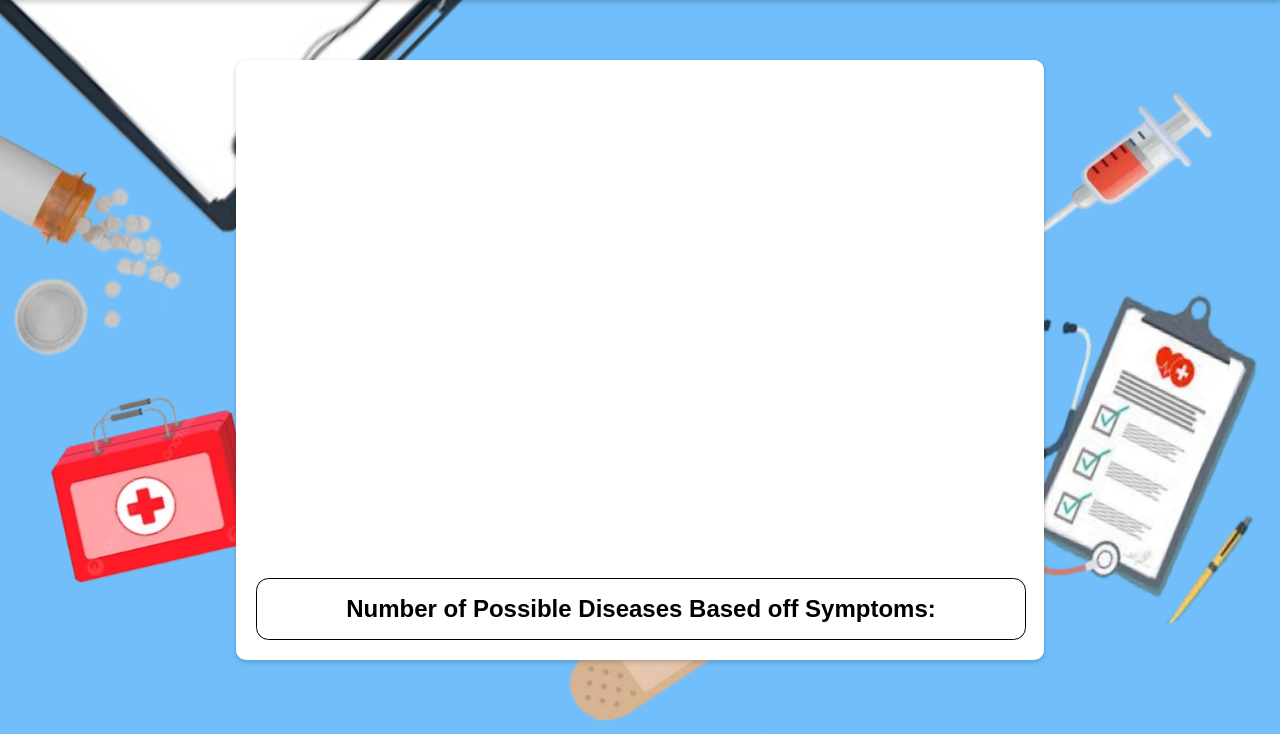
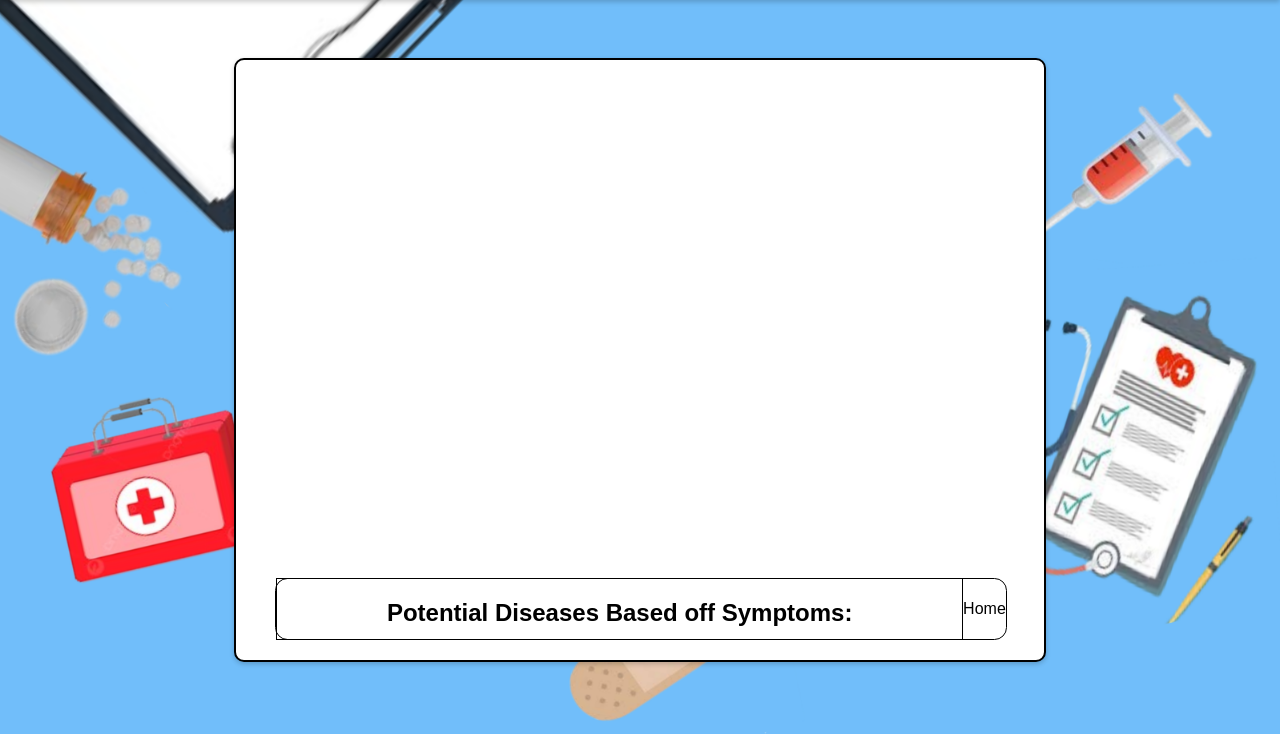
Before and after one commit to EashanD123/XrayVision_AI, a Flask app: page /possible_diseases in a window 1280 px wide. Shown: the part 66-800 px from the top of the page. Run offline with Flask 3, Linux system fonts and the light colour scheme.

Commit message:
simple changes

```diff
--- a/templates/home.html
+++ b/templates/home.html
@@ -520,9 +520,12 @@
     const loadingScreen = document.getElementById('loadingScreen');
     loadingScreen.style.display = 'block';
 
+    // Add a 2.5-second delay before redirecting
+    setTimeout(() => {
         // Construct the list of diseases and percentages
         const diseases = [
             {"Pneumonia": "90%"},
+            {"Tuberculosis ": "50%"},
             {"Covid": "20%"}
         ];
 
@@ -532,6 +535,7 @@
 
         // Append diseases parameter to the URL
         window.location.href = '/possible_diseases?' + params.toString();
+    }, 2000);
 }
 
 // Call the loading function when search is clicked
--- a/templates/possible_diseases.html
+++ b/templates/possible_diseases.html
@@ -67,6 +67,7 @@
         box-shadow: 0 2px 5px rgba(0, 0, 0, 0.2); /* Add shadow for depth */
         display: flex;
         flex-direction: column;
+        border: 2px black solid;
 
     }
 
@@ -81,9 +82,21 @@
     padding: 15px 20px; /* Add padding for spacing */
     width: 100%; /* Set width to 100% */
     box-sizing: border-box; /* Include padding and border in the width */
-    flex: 1
+    flex: 1;
 }
 
+    /* Adjusting background colors */
+    .disease.green {
+    background-color: lightgreen; /* Lighter green */
+    }
+
+    .disease.yellow {
+        background-color: #FFFD8C; /* Lighter yellow */
+    }
+
+    .disease.red {
+        background-color: #FF6F6F; /* Lighter red */
+    }
 
     #bodyContainer {
         display: flex;
@@ -103,20 +116,26 @@
     width: 100%; /* Ensure the container takes up the full width */
 }
 
-
     #cont2 {
         display: flex;
         justify-content: center; /* Center horizontally */
         align-items: center; /* Center vertically */
         border: 1px solid black;
         height: 7.5vh;
-    width: 100%; /* Set width to 100% to fill the parent container */
+        width: 95%; /* Set width to 100% to fill the parent container */
         border-radius: 12.5px;
         margin-top: 20px;
         text-align: center;
+        margin-left: 2.5%;
     }
 
+    #countTextDiv {
+        height: 100%;
+        width: 90%;
+        border: 1px black solid;
+        flex: 1;
 
+    }
 
 </style>
 </head>
@@ -136,7 +155,13 @@
             <div id="diseasesContainer"></div>
         </div>
         <div id="cont2">
-            <h2> Number of Possible Diseases Based off Symptoms:  </h1>
+            <div id="countTextDiv">
+                <h2 id="symptomCountText"> Potential Diseases Based off Symptoms: <span id="symptomCount"></span> </h2>
+            </div>
+            <div>
+                Home
+            </div>
+
         </div>
     </div>
 </div>
@@ -160,16 +185,24 @@
 
         // Adjust background color based on the percentage
         if (percentage >= 80) {
-            diseaseElement.style.backgroundColor = 'green';
+            diseaseElement.classList.add('green');
         } else if (percentage >= 35) {
-            diseaseElement.style.backgroundColor = 'yellow';
+            diseaseElement.classList.add('yellow');
         } else {
-            diseaseElement.style.backgroundColor = 'red';
+            diseaseElement.classList.add('red');
         }
 
-        diseaseElement.style.width = '850px';
+        diseaseElement.style.width = '875px';
         diseasesContainer.appendChild(diseaseElement);
     });
+
+    // Count the number of symptoms
+    const symptomCount = diseases.reduce((acc, disease) => acc + Object.keys(disease).length, 0);
+
+    // Update the text to include the count
+    const symptomCountElement = document.getElementById('symptomCount');
+    symptomCountElement.textContent = symptomCount;
+
 </script>
 
 </body>
```
Lines whose indentation alone changed are shown as unchanged.
